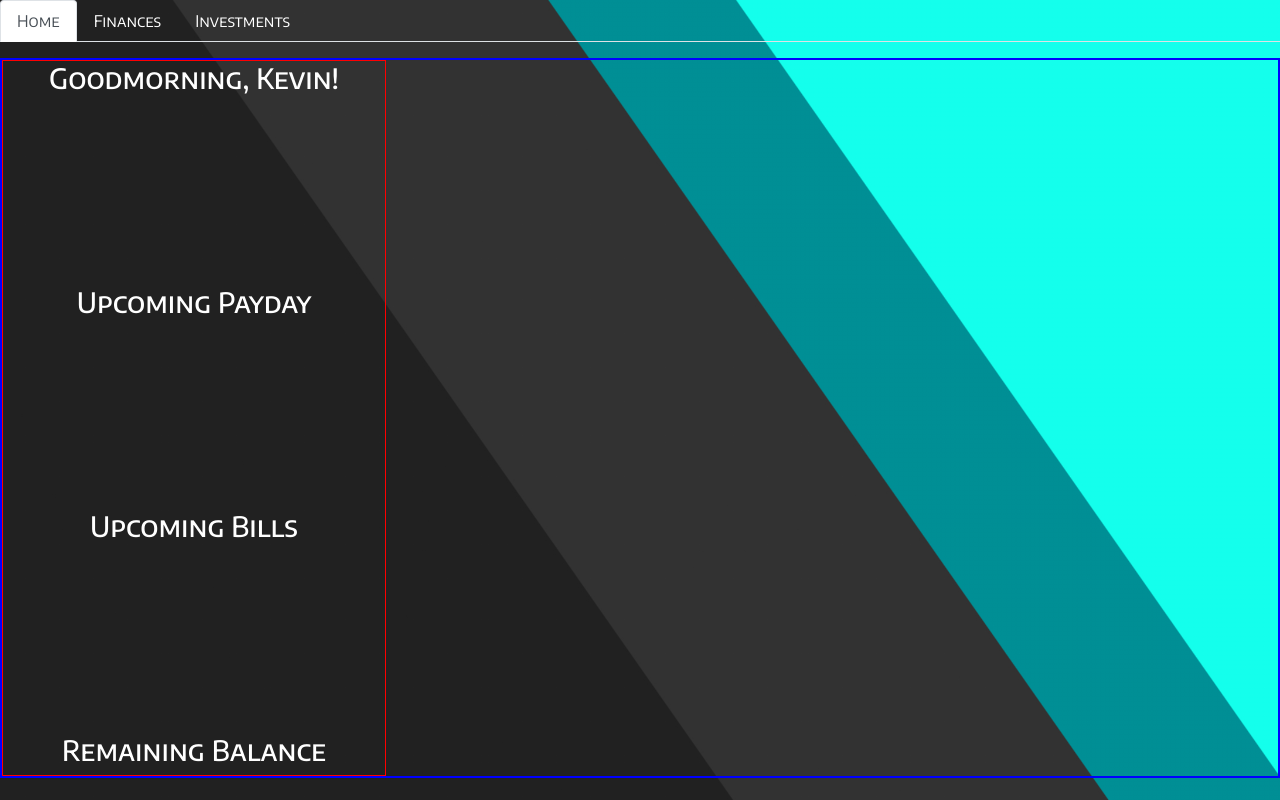
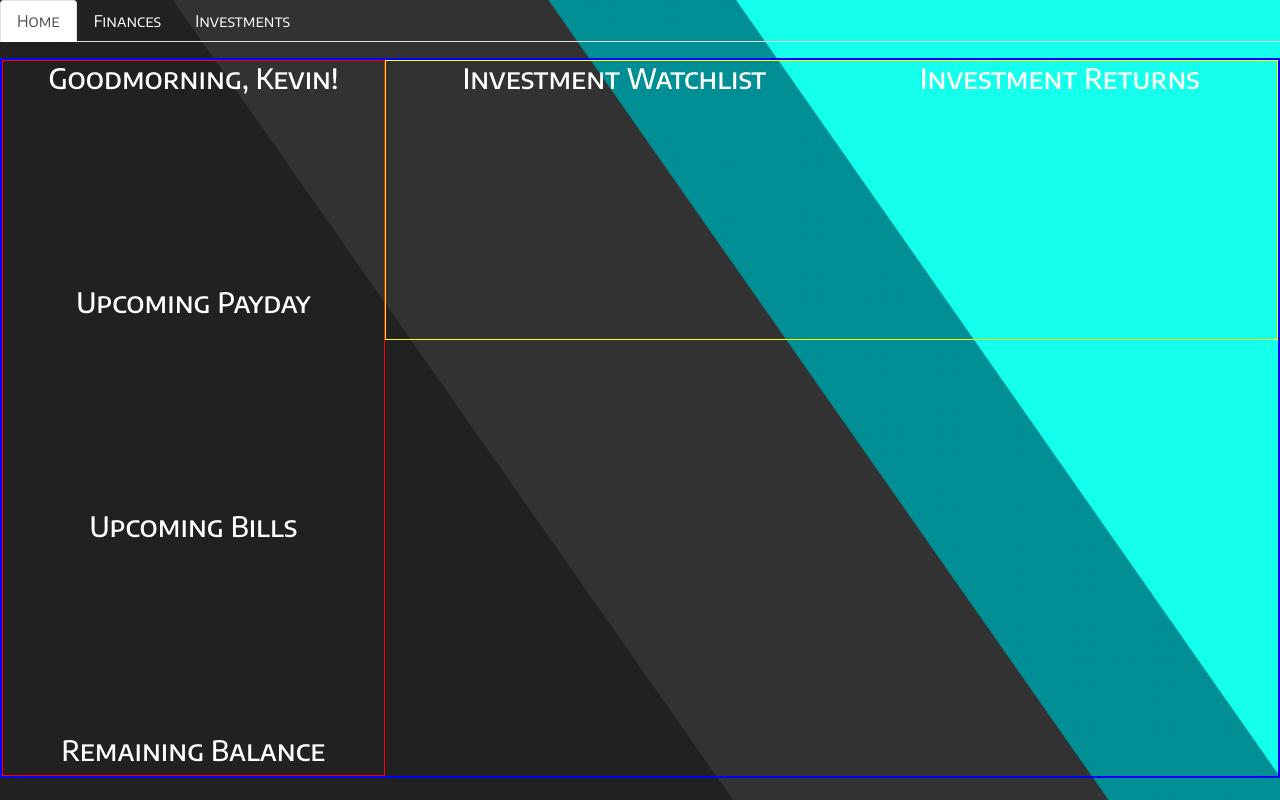
Before and after one commit to kebinghill/react-electron-finance, a React (Create React App) app: page / in a window 1280 px wide. Built offline with nearby package versions, Linux system fonts and the light colour scheme.

Commit message:
investment view on home page

```diff
--- a/src/HomeView.jsx
+++ b/src/HomeView.jsx
@@ -2,6 +2,7 @@ import React from 'react';
 import UpcomingPayday from './UpcomingPayday';
 import UpcomingBills from './UpcomingBills';
 import RemainingBalance from './RemainingBalance';
+import InvestmentWatchlist from './InvestmentWatchlist';
 
 import './HomeView.css';
 
@@ -14,6 +15,7 @@ export default function HomeView() {
         <UpcomingBills />
         <RemainingBalance />
       </div>
+      <InvestmentWatchlist />
     </div>
   );
 }
--- /dev/null
+++ b/src/InvestmentReturns.jsx
@@ -0,0 +1,9 @@
+import React from 'react';
+
+export default function InvestmentReturns() {
+  return (
+    <div id="investment-returns">
+      <h3>Investment Returns</h3>
+    </div>
+  );
+}
--- /dev/null
+++ b/src/InvestmentWatchlist.css
@@ -0,0 +1,7 @@
+#investment-watchlist {
+  display: flex;
+  border: 1px yellow solid;
+  justify-content: space-around;
+  height: 35vh;
+  width: 70vw;
+}
--- /dev/null
+++ b/src/InvestmentWatchlist.jsx
@@ -0,0 +1,13 @@
+import React from 'react';
+import InvestmentReturns from './InvestmentReturns';
+
+import './InvestmentWatchlist.css';
+
+export default function InvestmentWatchlist() {
+  return (
+    <div id="investment-watchlist">
+      <h3>Investment Watchlist</h3>
+      <InvestmentReturns />
+    </div>
+  );
+}
```
